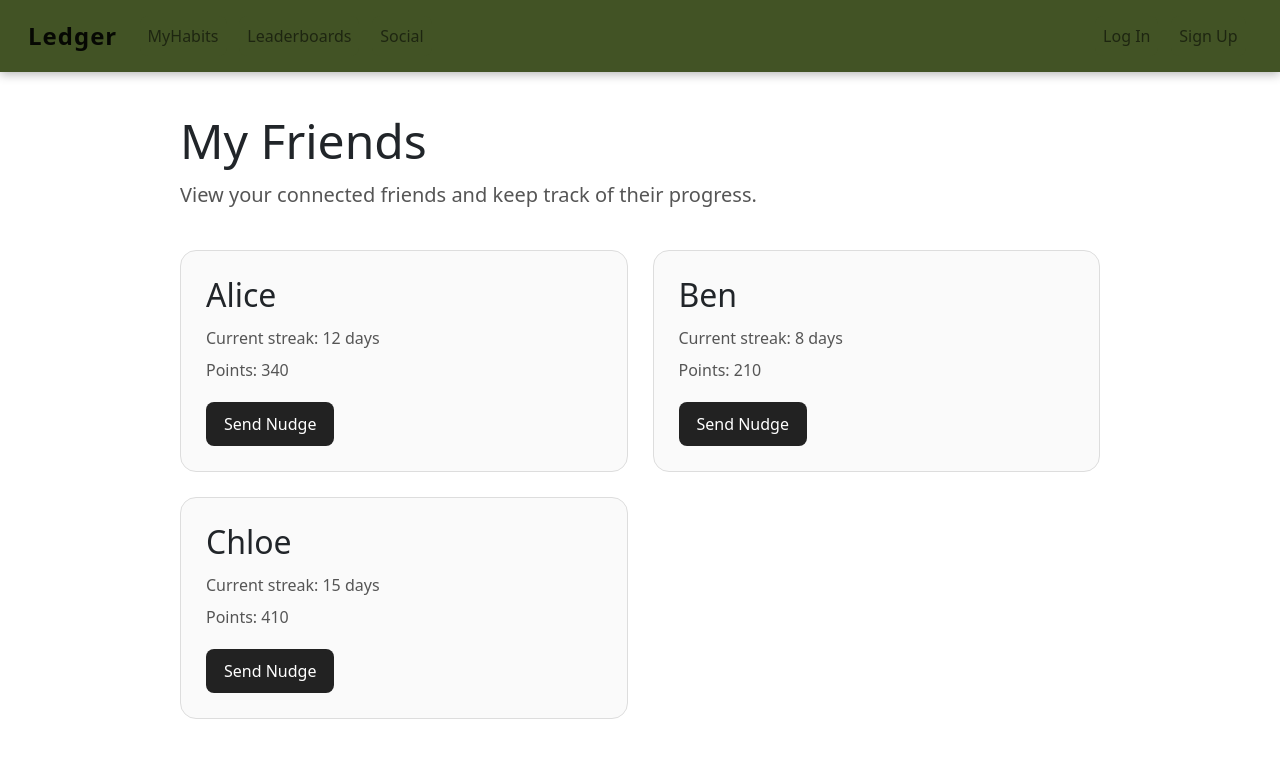
After one commit to danielRuebenacker/Ledger, a Django app: page /friends in a window 1280 px wide. The commit adds this page. Shown: the top 758 px of the page. Run offline with Django 3.2, Linux system fonts and the light colour scheme.

Commit message:
friends page layout

```diff
--- a/teamProject/ledger/urls.py
+++ b/teamProject/ledger/urls.py
@@ -4,8 +4,9 @@ from ledger import views
 app_name = 'ledger'
 
 urlpatterns = [
-        path('', views.index, name='index'),
-        path('myhabits', views.myhabits, name='myhabits'),
-        path('leaderboards', views.leaderboards, name='leaderboards'),
-        path('social', views.social, name='social'),
+    path('', views.index, name='index'),
+    path('myhabits', views.myhabits, name='myhabits'),
+    path('leaderboards', views.leaderboards, name='leaderboards'),
+    path('social', views.social, name='social'),
+    path('friends', views.friends, name='friends'),
 ]
--- a/teamProject/ledger/views.py
+++ b/teamProject/ledger/views.py
@@ -1,3 +1,8 @@
+from django.http import HttpResponse
+from django.shortcuts import render
+
+# Create your views here.
+
 from django.http import HttpResponse
 from django.shortcuts import render
 
@@ -5,20 +10,26 @@ from django.shortcuts import render
 
 def index(request):
     context_dict = {}
-
     return render(request, 'ledger/index.html', context=context_dict)
 
 def myhabits(request):
     context_dict = {}
-
     return render(request, 'ledger/myhabits.html', context=context_dict)
 
 def leaderboards(request):
     context_dict = {}
-
-    return render(request, 'ledger/myhabits.html', context=context_dict)
+    return render(request, 'ledger/leaderboards.html', context=context_dict)
 
 def social(request):
     context_dict = {}
+    return render(request, 'ledger/social.html', context=context_dict)
 
-    return render(request, 'ledger/social.html', context=context_dict)
+def friends(request):
+    context_dict = {
+        'friends_list': [
+            {'name': 'Alice', 'streak': 12, 'points': 340},
+            {'name': 'Ben', 'streak': 8, 'points': 210},
+            {'name': 'Chloe', 'streak': 15, 'points': 410},
+        ]
+    }
+    return render(request, 'ledger/friends.html', context=context_dict)
--- /dev/null
+++ b/teamProject/templates/ledger/friends.html
@@ -0,0 +1,24 @@
+{% extends 'ledger/base.html' %}
+
+{% block body_block %}
+<div style="padding: 40px; max-width: 1000px; margin: 0 auto;">
+    <h1 style="font-size: 48px; margin-bottom: 10px;">My Friends</h1>
+    <p style="font-size: 20px; color: #555; margin-bottom: 40px;">
+        View your connected friends and keep track of their progress.
+    </p>
+
+    <div style="display: grid; grid-template-columns: repeat(2, 1fr); gap: 25px;">
+        {% for friend in friends_list %}
+        <div style="border: 1px solid #ddd; border-radius: 16px; padding: 25px; background-color: #fafafa;">
+            <h2 style="margin-bottom: 12px;">{{ friend.name }}</h2>
+            <p style="color: #555; margin-bottom: 8px;">Current streak: {{ friend.streak }} days</p>
+            <p style="color: #555; margin-bottom: 20px;">Points: {{ friend.points }}</p>
+
+            <a href="#" style="display: inline-block; padding: 10px 18px; background-color: #222; color: white; text-decoration: none; border-radius: 8px;">
+                Send Nudge
+            </a>
+        </div>
+        {% endfor %}
+    </div>
+</div>
+{% endblock %}
--- a/teamProject/templates/ledger/social.html
+++ b/teamProject/templates/ledger/social.html
@@ -14,7 +14,7 @@
             <p style="margin-bottom: 20px; color: #555;">
                 View your connected friends and keep track of their progress.
             </p>
-            <a href="#" style="display: inline-block; padding: 10px 18px; background-color: #222; color: white; text-decoration: none; border-radius: 8px; margin-top: auto; width: fit-content;">
+            <a href="{% url 'ledger:friends' %}" style="display: inline-block; padding: 10px 18px; background-color: #222; color: white; text-decoration: none; border-radius: 8px; margin-top: auto; width: fit-content;">
                 View Friends
             </a>
         </div>
```
